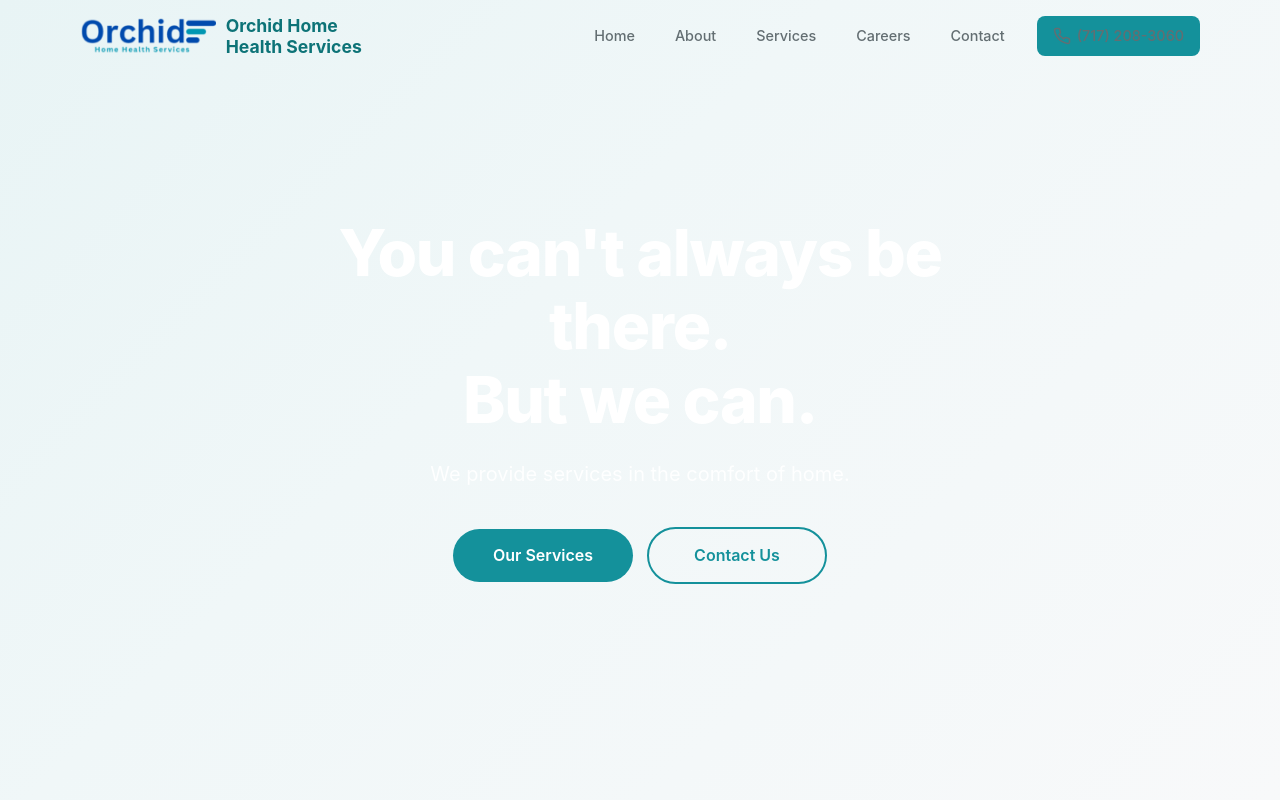
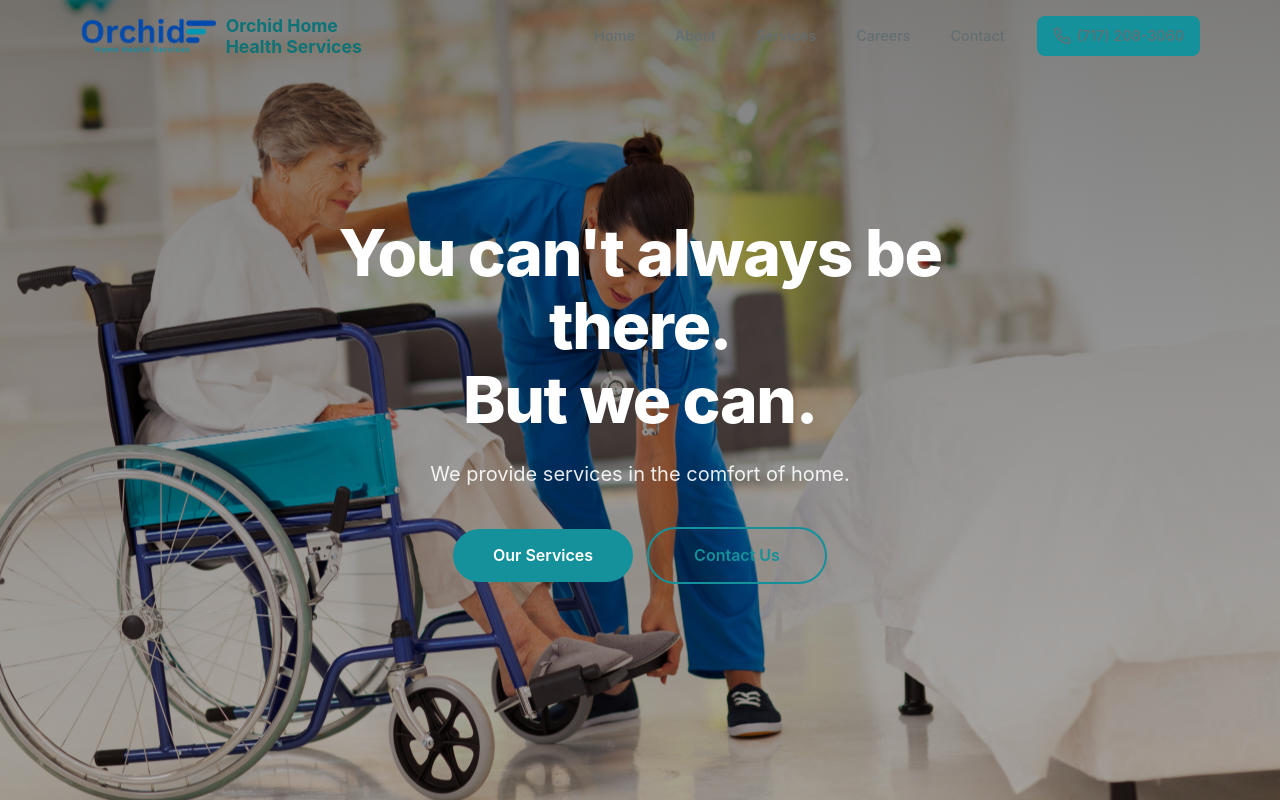
Before and after one commit to adminlinuxtk/orchid-website, a React (Vite) app: page / in a window 1280 px wide. Shown: the top 802 px of the page. Built offline with nearby package versions, Linux system fonts and the light colour scheme.

Commit message:
Fix CSS specificity for hero-bg and why-choose-bg

```diff
--- a/src/App.css
+++ b/src/App.css
@@ -207,20 +207,20 @@
 }
 
 /* ===== HERO ===== */
-.hero-bg {
+.hero.hero-bg {
   background: linear-gradient(rgba(0,0,0,0.5), rgba(0,0,0,0.3)), url('/orchid-website/images/hero-care.jpg') center center / cover no-repeat;
 }
 
-.hero-bg::before,
-.hero-bg::after {
+.hero.hero-bg::before,
+.hero.hero-bg::after {
   display: none;
 }
 
-.hero-bg .hero-content h1 {
+.hero.hero-bg .hero-content h1 {
   color: #fff;
 }
 
-.hero-bg .hero-content p {
+.hero.hero-bg .hero-content p {
   color: rgba(255,255,255,0.9);
 }
 
@@ -638,19 +638,19 @@
   position: relative;
 }
 
-.why-choose-bg {
+.why-choose.why-choose-bg {
   background: linear-gradient(rgba(0,0,0,0.65), rgba(0,0,0,0.55)), url('/orchid-website/images/senior-care.jpg') center center / cover no-repeat fixed;
 }
 
-.why-choose-bg .section-title {
+.why-choose.why-choose-bg .section-title {
   color: #fff;
 }
 
-.why-choose-bg .why-headline {
+.why-choose.why-choose-bg .why-headline {
   color: rgba(255,255,255,0.85);
 }
 
-.why-choose-bg .why-card {
+.why-choose.why-choose-bg .why-card {
   background: rgba(255,255,255,0.95);
 }
 
```
